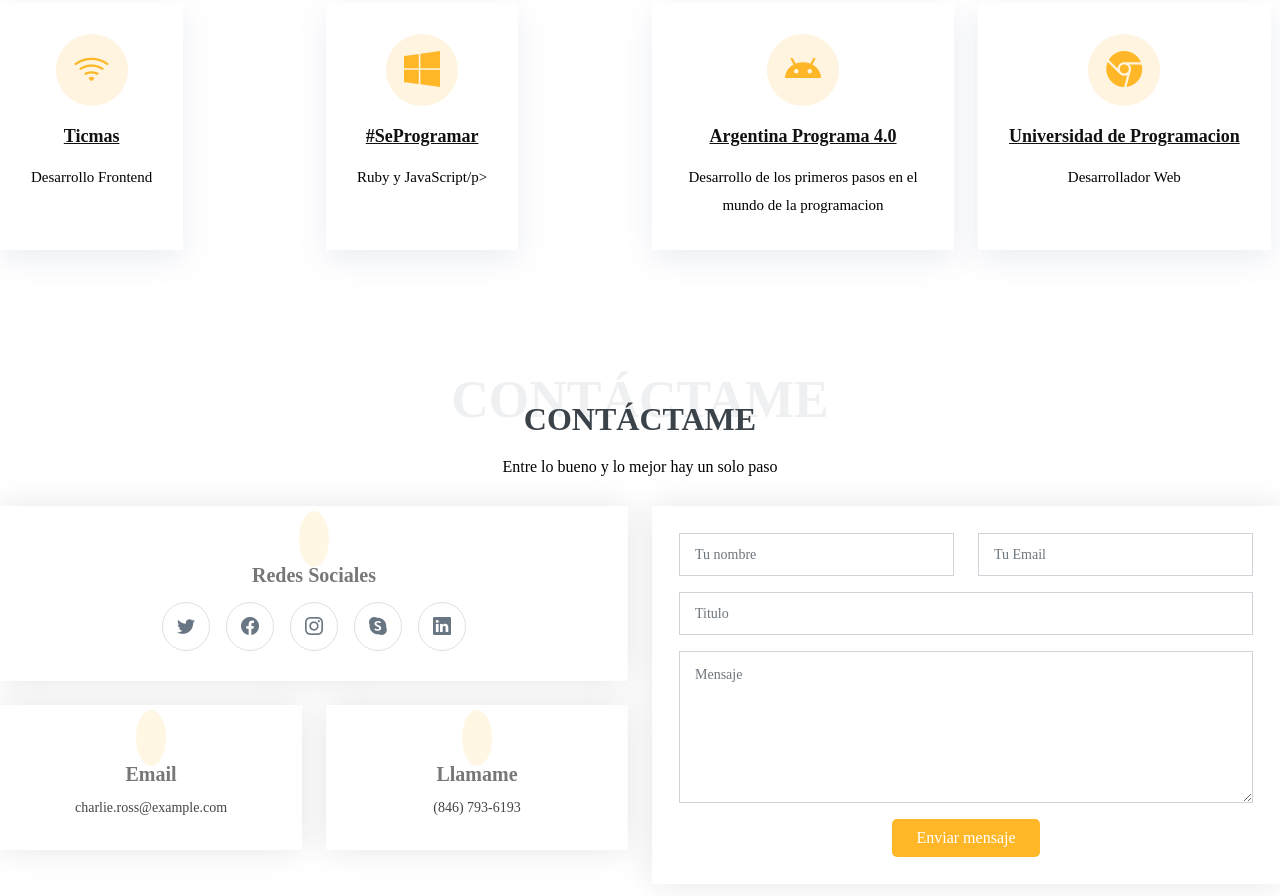
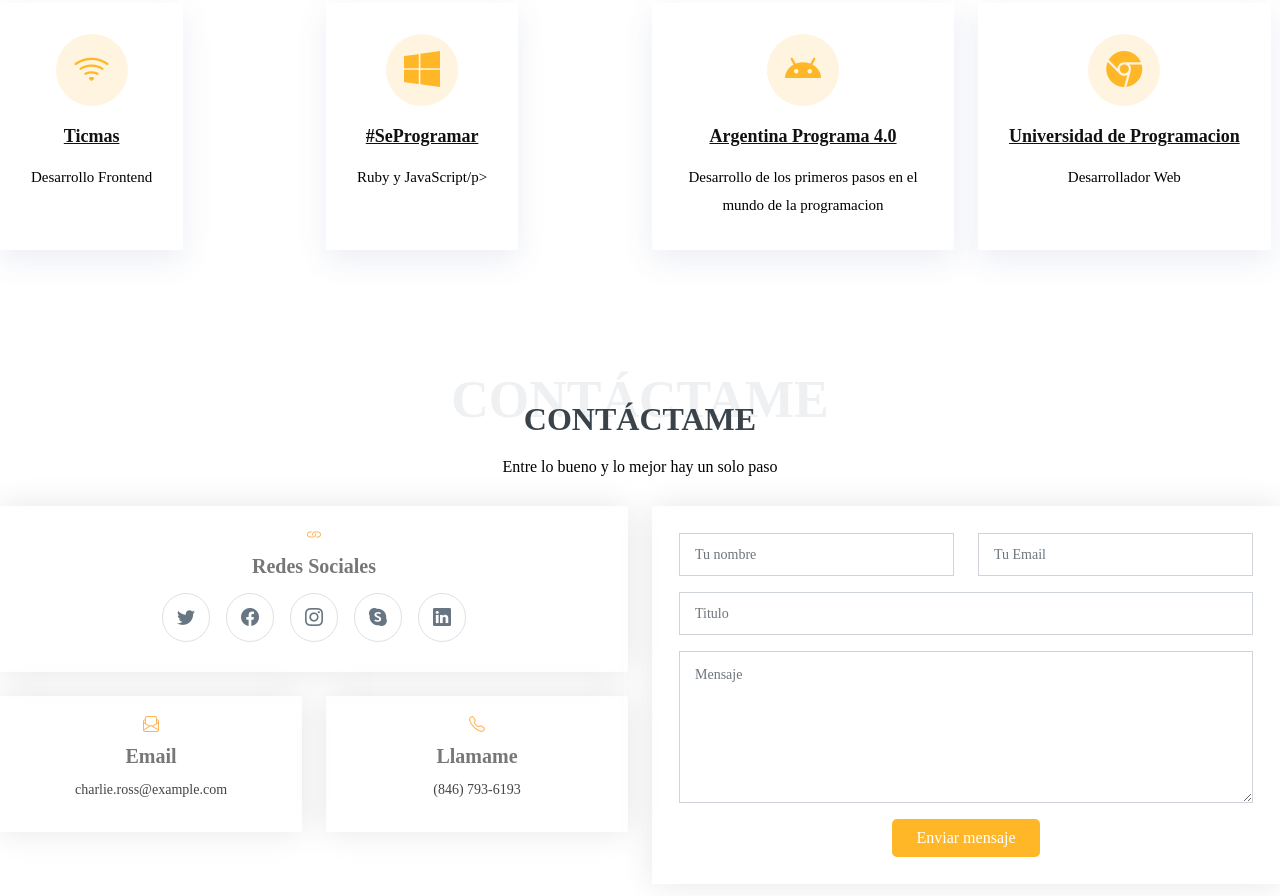
Before and after one commit to Luzbelito088/TFTicmasCVCharlieRoss.github.io, a plain HTML site: page index.html in a window 1280 px wide. Shown: the part 2465-3361 px from the top of the page. Drawn offline with nearby package versions, Linux system fonts and the light colour scheme; a web font is replaced by a local one.

Commit message:
Update index.html

```diff
--- a/index.html
+++ b/index.html
@@ -240,7 +240,7 @@
                       <div class="row">
                         <div class="col-md-12">
                           <div class="info-box">
-                            <i class="bx bx-share-alt"></i>
+                            <i class="bi bi-link" style="color:  #ffb459;"></i>
                             <h3>Redes Sociales</h3>
                             <div class="social-links">
                               <a href="#" class="twitter"><i class="bi bi-twitter"></i></a>
@@ -253,14 +253,14 @@
                         </div>
                         <div class="col-md-6">
                           <div class="info-box mt-4">
-                            <i class="bx bx-envelope"></i>
+                            <i class="bi bi-envelope-paper" style="color:  #ffb459;"></i>
                             <h3>Email</h3>
                             <p>charlie.ross@example.com</p>
                           </div>
                         </div>
                         <div class="col-md-6">
                           <div class="info-box mt-4">
-                            <i class="bx bx-phone-call"></i>
+                            <i class="bi bi-telephone" style="color:  #ffb459;"></i>
                             <h3>Llamame</h3>
                             <p>(846) 793-6193</p>
                           </div>
```
